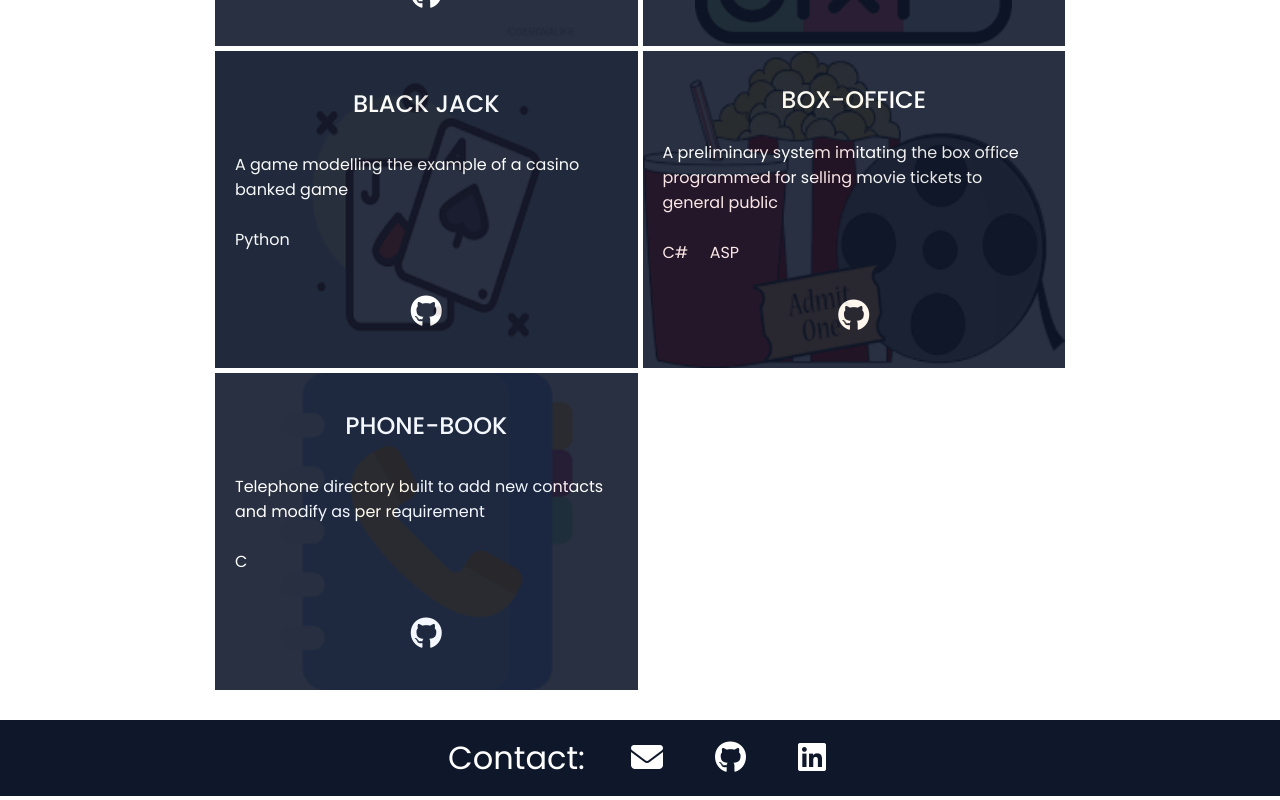
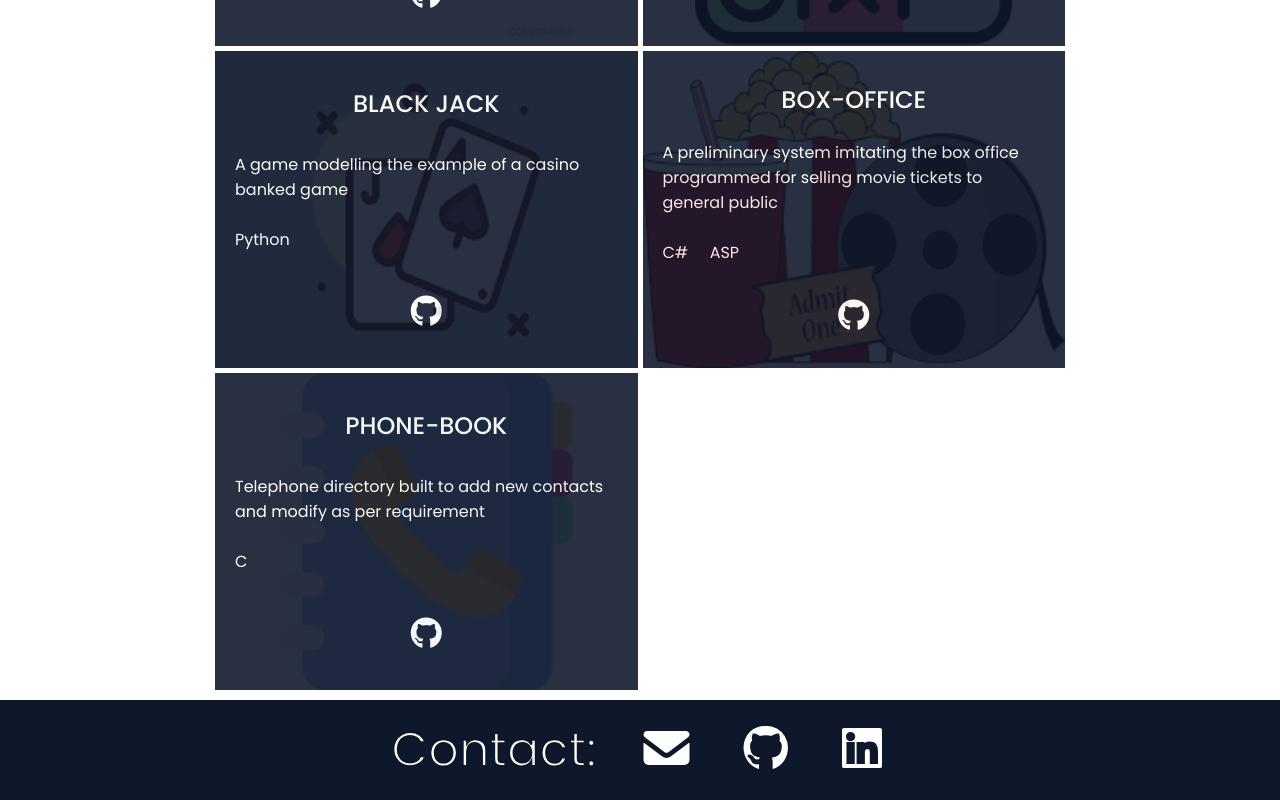
Before and after one commit to GurpartapG/Portfolio, a React (Create React App) app: page / in a window 1280 px wide. Shown: the part 3166-3966 px from the top of the page. Built offline with nearby package versions, Linux system fonts and the light colour scheme.

Commit message:
changed footer text size

```diff
--- a/src/components/footer.module.css
+++ b/src/components/footer.module.css
@@ -2,12 +2,21 @@
     display: flex;
     align-items: center;
     justify-content: center;
-    gap: 40px;
+    gap: 10px;
     padding: 14px 0;
     background: #0f172a;
     color: white;
-    font-size: 2rem;
-    margin-top: 30px;
+    font-size: 1.5rem;
+    /*margin-top: 30px;*/
+
+
+    flex-direction: row;
+    /*justify-content:space-around;
+    justify-content: center;
+    align-items: center;
+    font-size: 4.5rem;
+    gap: 10px;*/
+    margin-top: 10px;
 }
 
 .icon {
@@ -22,3 +31,12 @@
     background: white;
     color: #0f172a;
 }
+
+
+@media (min-width: 640px) {
+    .footerWrapper {
+        -webkit-text-stroke: 2px #0f172a;
+        font-size: 3rem;
+        gap: 40px;
+    }
+}
```
